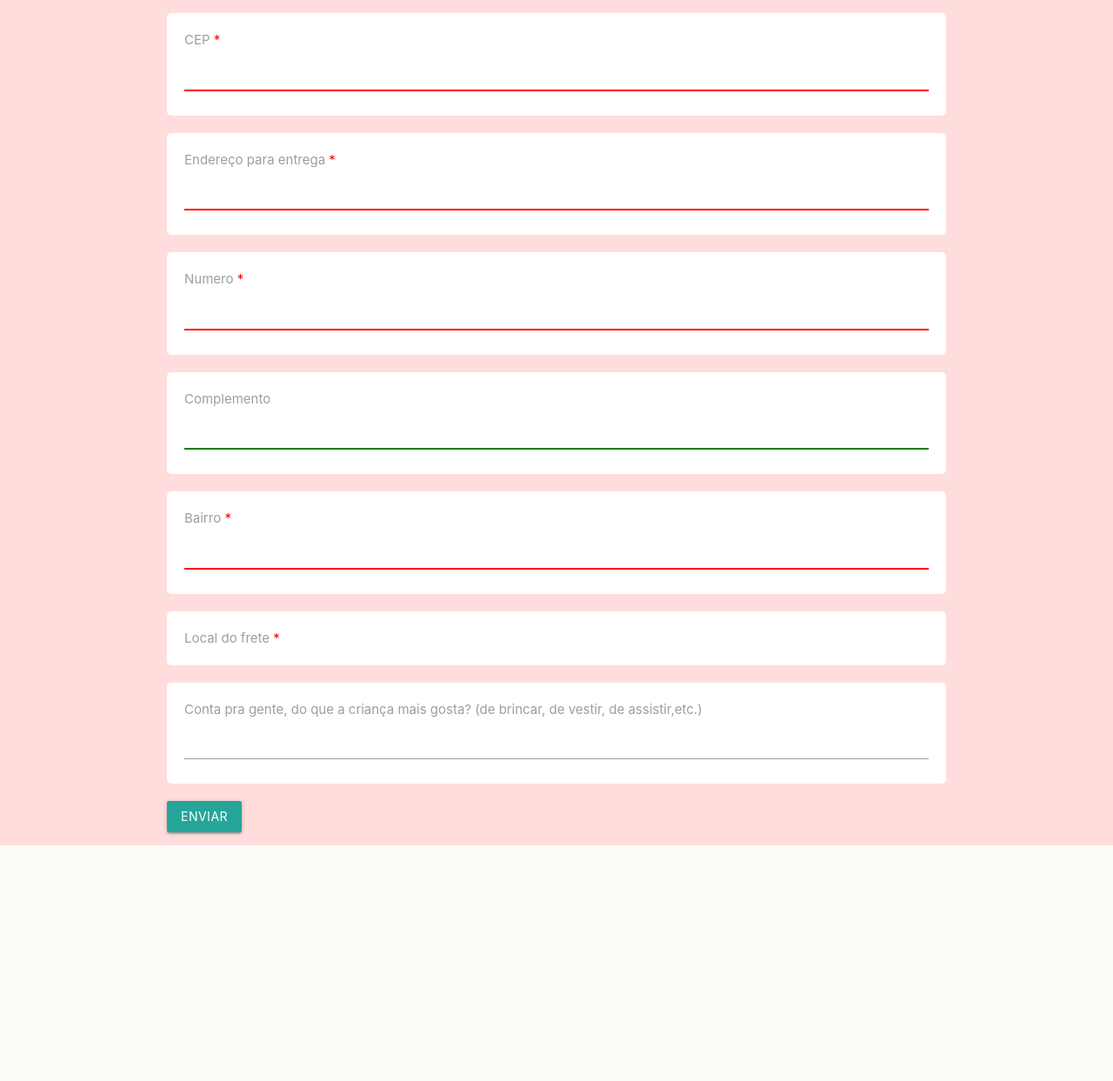
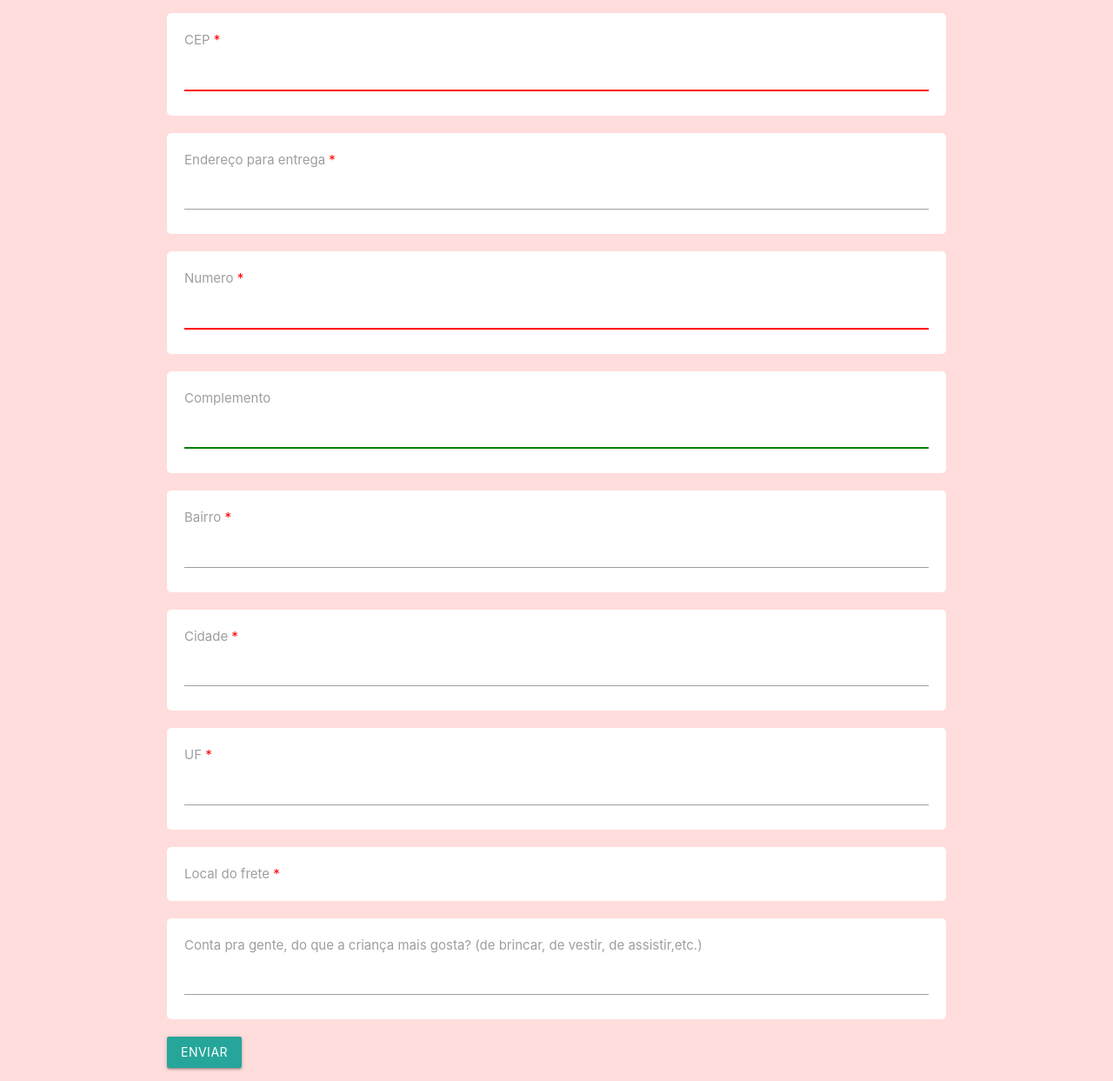
Before and after one commit to grama-cc/clubinho_preto, a Django app: template finance/templates/subscription.html in a window 1280 px wide. Shown: the part 2357-3600 px from the top of the page at 87% size. Before the commit the page ends 3329 px from the top, so only its background shows below. Run offline with Django 3.2, Linux system fonts and the light colour scheme; the template is opened without the code that fills it, so the values that code supplies are empty; some libraries are stand-ins or nearby versions.

Commit message:
Improve subscription form
Route subscription form to home
Include new fields
Autopopulate delivery options

```diff
--- a/account/models/subscriber.py
+++ b/account/models/subscriber.py
@@ -73,7 +73,7 @@ class Subscriber(models.Model):
         return super().save(*args, **kwargs)
 
     def can_send_package(self):
-        fields = 'name', 'email', 'phone', 'address', 'complement', 'cpf', 'addressNumber', 'province', 'cep', 'city', 'state_initials',
+        fields = 'name', 'email', 'phone', 'address', 'cpf', 'addressNumber', 'province', 'cep', 'city', 'state_initials',
         for field in fields:
             if not getattr(self, field):
                 return False
--- a/account/service.py
+++ b/account/service.py
@@ -18,7 +18,8 @@ class AccountService:
 
         # separate asaas data from our data
         subscriber_keys = ['relatedness', 'more_info', 'relatedness', 'relatedness_raw', 'kids_name',
-                           'kids_age', 'kids_gender', 'kids_race', 'kids_gender_raw', 'kids_race_raw', 'subscribing_date', 'delivery']
+                           'kids_age', 'kids_gender', 'kids_race', 'kids_gender_raw', 'kids_race_raw', 'subscribing_date', 'delivery',
+                           'city', 'state_initials']
 
         subscriber_data = {key: customer_data[key] for key in customer_data if key in subscriber_keys}
 
--- a/clubinho_preto/urls.py
+++ b/clubinho_preto/urls.py
@@ -22,8 +22,8 @@ from finance.views import SubscribeView
 from melhor_envio.views import AuthorizeApplicationView, GetTokenView, RefreshTokenView
 
 urlpatterns = [
+    path('', SubscribeView.as_view(), name='home'),
     path('admin/', admin.site.urls),
-    path('subscribe', SubscribeView.as_view(), name='subscribe'),
     path('authorize_application', AuthorizeApplicationView.as_view(), name='authorize_application'),
     path('refresh_token', RefreshTokenView.as_view(), name='refresh_token'),
     path('get_token', GetTokenView.as_view(), name='get_token'),
--- a/finance/templates/subscription.html
+++ b/finance/templates/subscription.html
@@ -44,7 +44,7 @@
             {{ error_message }}
         </p>
 
-        <form action="subscribe" method="post">
+        <form action="/" method="post">
             {% csrf_token %}
 
             <!-- email -->
@@ -232,7 +232,7 @@
             <!-- address -->
             <div class="input-group">
                 <label for="address" class="required col s8"> Endereço para entrega</label>
-                <input type="text" name="address" id="address" required>
+                <input type="text" name="address" id="address" required readonly>
             </div>
 
             <!-- addressNumber -->
@@ -252,7 +252,19 @@
             <!-- province -->
             <div class="input-group">
                 <label for="province" class="required"> Bairro</label>
-                <input type="text" name="province" id="province" required>
+                <input type="text" name="province" id="province" required readonly>
+            </div>
+
+            <!-- city -->
+            <div class="input-group">
+                <label for="city" class="required"> Cidade </label>
+                <input type="text" name="city" id="city" required readonly>
+            </div>
+
+            <!-- state_initials -->
+            <div class="input-group">
+                <label for="state_initials" class="required"> UF </label>
+                <input type="text" name="state_initials" id="state_initials" required readonly>
             </div>
 
 
@@ -314,7 +326,7 @@
 
 
     // Autofill address info based on CEP field
-    document.getElementById('postalCode').addEventListener('focusout', async (event) => {
+    document.getElementById('postalCode').addEventListener('input', async (event) => {
         // check cep length
         // validate
         if (event.target.value.length == 8) {
@@ -344,15 +356,23 @@
                 // fill other fields
                 document.getElementById("address").setAttribute('value', addressData.logradouro)
                 document.getElementById("province").setAttribute('value', addressData.bairro)
+                document.getElementById("state_initials").setAttribute('value', addressData.uf)
+                document.getElementById("city").setAttribute('value', addressData.localidade)
+
+                const uf = addressData.uf
+                const cidade = addressData.localidade
+                if (['SP', 'ES', 'MG'].includes(uf))
+                    document.getElementById('sp_es_mg').checked = true
+                else if (cidade == 'Rio de Janeiro')
+                    document.getElementById('rio').checked = true
+                else if (uf == 'RJ') // rio, mas não da cidade
+                    document.getElementById('metropolitana').checked = true
+
+
             }
-        }
-        else {
-            // cep is invalid
-            event.target.focus()
         }
 
 
-        // autofill other fields
 
     })
 </script>
```
